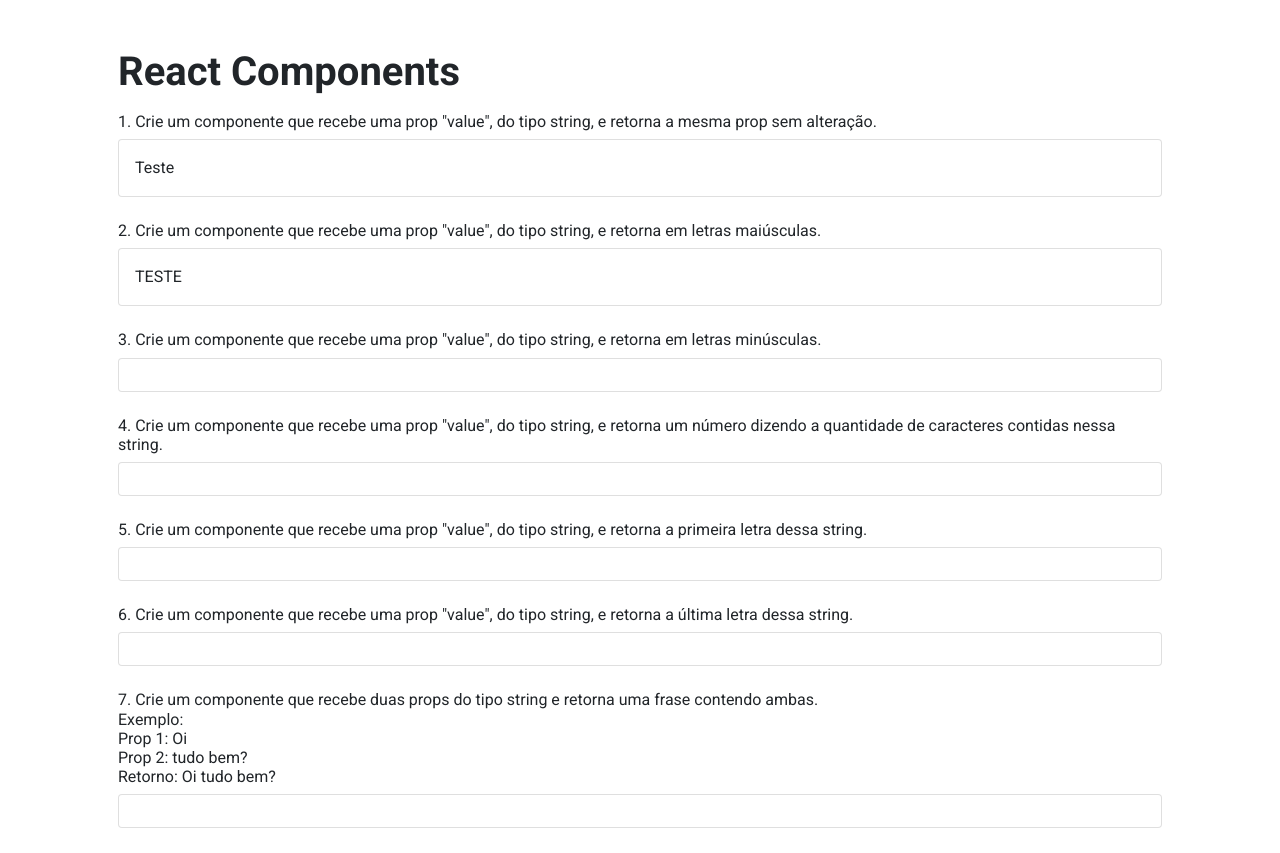
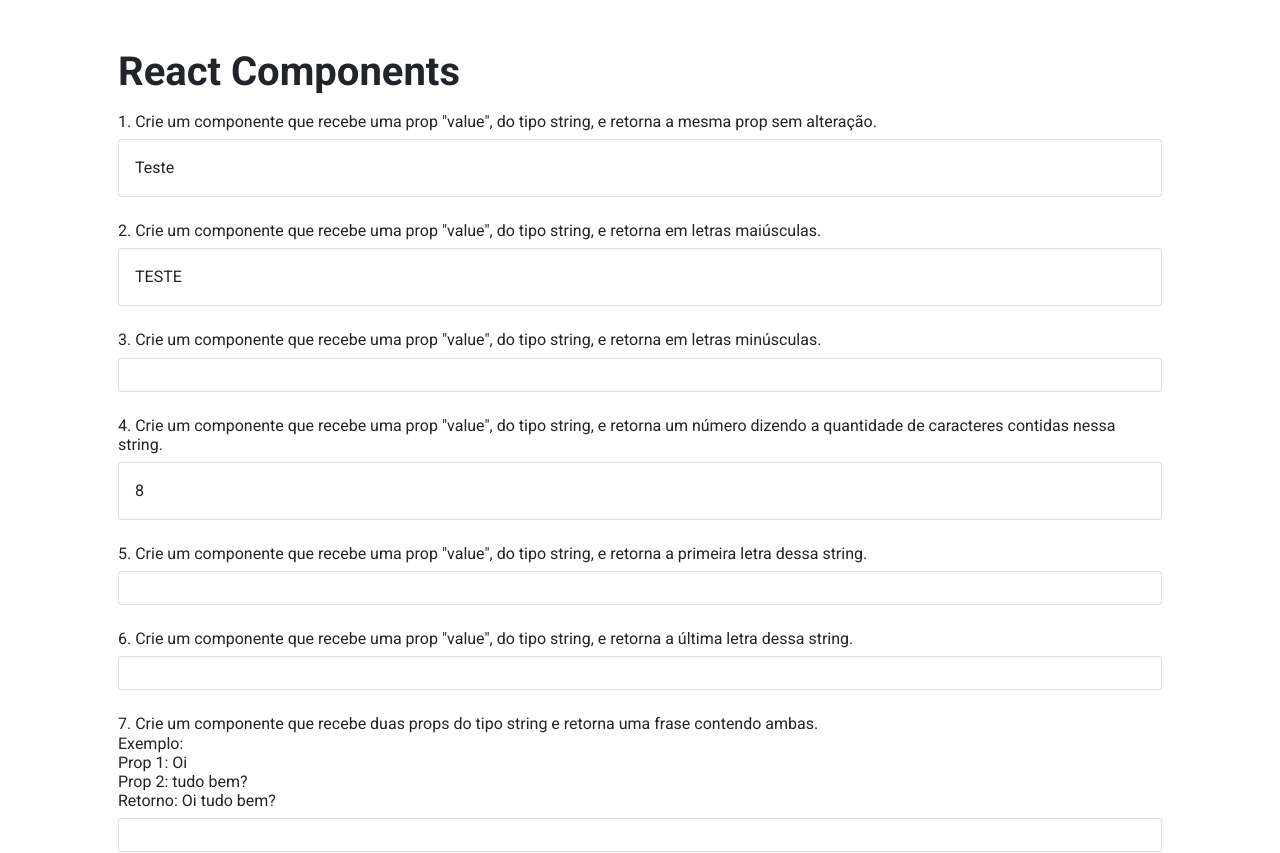
Before and after one commit to portugalv7/react-components-exercises, a React (Create React App) app: page / in a window 1280 px wide. Shown: the top 853 px of the page. Built offline with nearby package versions, Linux system fonts and the light colour scheme.

Commit message:
Question 4

```diff
--- a/src/App.tsx
+++ b/src/App.tsx
@@ -1,6 +1,7 @@
 import './App.css';
 import Q1String from './components/Q1String';
 import Q2Uppercase from './components/Q2Uppercase';
+import Q4CountChar from './components/Q4CountChar';
 
 const App: React.FC = () => {
     return (
@@ -34,7 +35,9 @@
                 tipo string, e retorna um número dizendo a quantidade de
                 caracteres contidas nessa string.
             </h2>
-            <div className="card p-3 mb-4">{/* Insira a resposta aqui */}</div>
+            <div className="card p-3 mb-4">
+                <Q4CountChar value="vinicius" />
+            </div>
 
             <h2 className="fs-6">
                 5. Crie um componente que recebe uma prop &quot;value&quot;, do
--- /dev/null
+++ b/src/components/Q4CountChar/index.tsx
@@ -0,0 +1,9 @@
+interface IQ4CountCharProps {
+    value: string;
+}
+
+const Q4CountChar: React.FC<IQ4CountCharProps> = ({ value }) => (
+    <span>{value.length}</span>
+);
+
+export default Q4CountChar;
```
